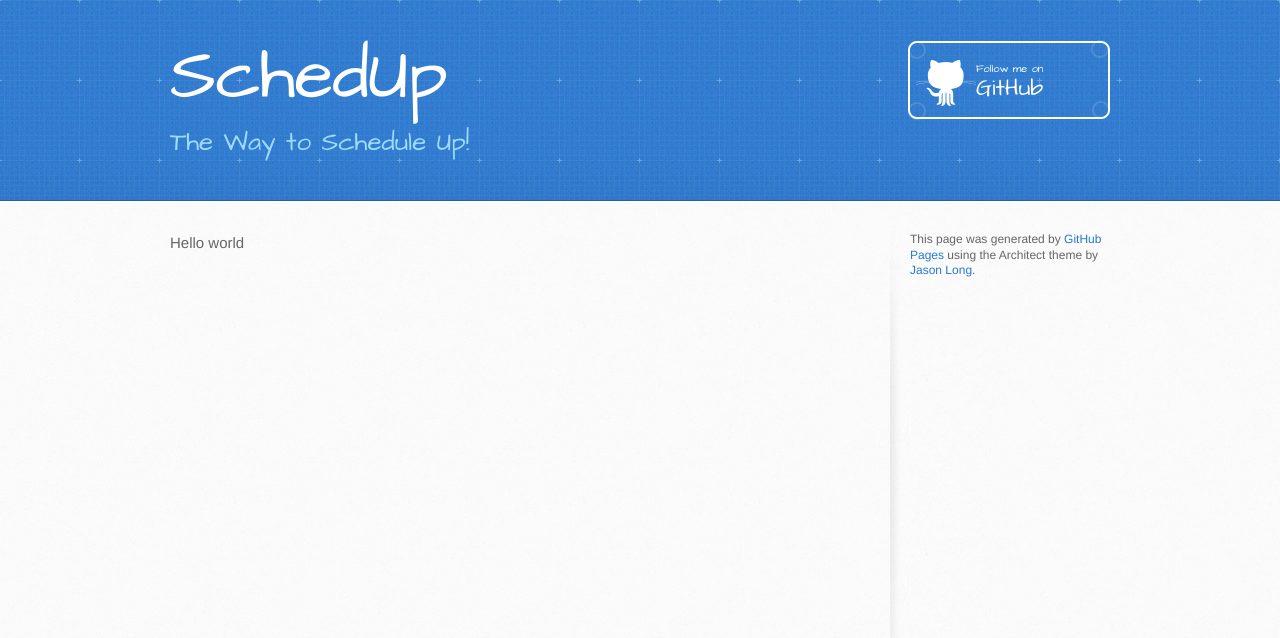
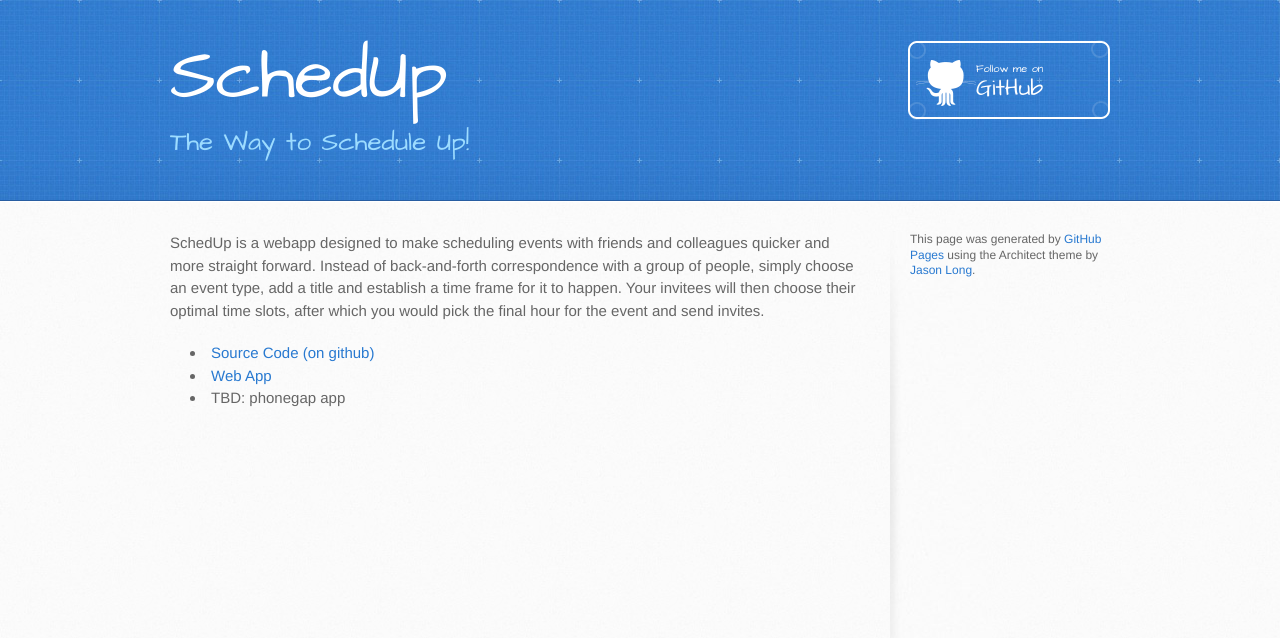
Before and after one commit to schedup/schedup.github.io, a Jekyll site: the page built from index.html, in a window 1280 px wide. Shown: the top 638 px of the page. Built offline with Jekyll 4.4.1, drawn with Linux system fonts in a browser that asks for light colours; Markdown is read by kramdown in place of the engine named in the settings.

Commit message:
Update index.html

```diff
--- a/index.html
+++ b/index.html
@@ -4,4 +4,15 @@
 subtitle: "The Way to Schedule Up!"
 ---
 
-Hello world
+<p>
+SchedUp is a webapp designed to make scheduling events with friends and colleagues quicker and more straight forward.
+Instead of back-and-forth correspondence with a group of people, simply choose an event type, add a title
+and establish a time frame for it to happen. Your invitees will then choose their optimal time slots, after which
+you would pick the final hour for the event and send invites.
+</p>
+
+<ul>
+  <li><a href="https://github.com/schedup/schedup">Source Code (on github)</a></li>
+  <li><a href="http://oval-replica-393.appspot.com/">Web App</a></li>
+  <li>TBD: phonegap app</a></li>
+</ul>
```
